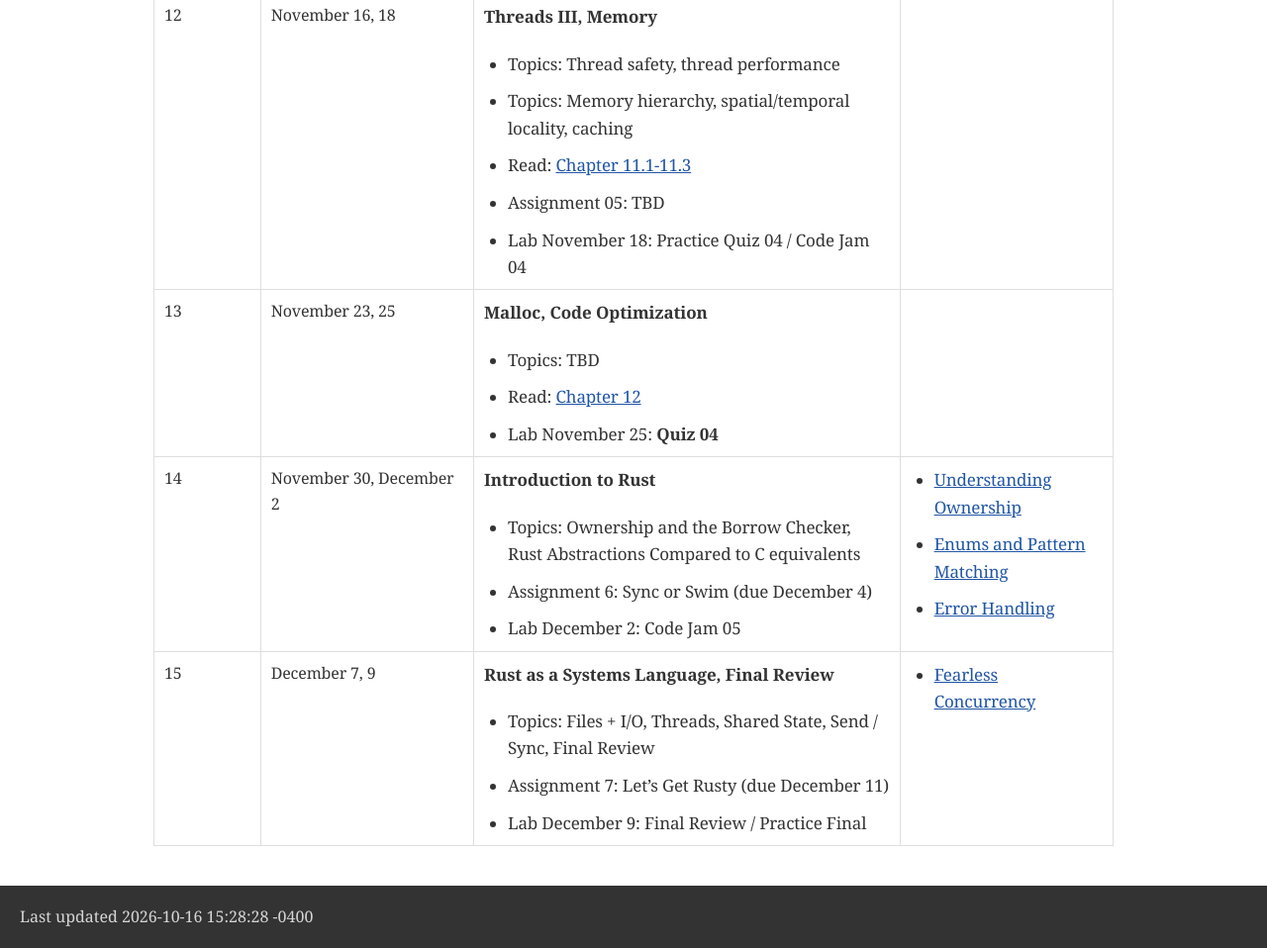
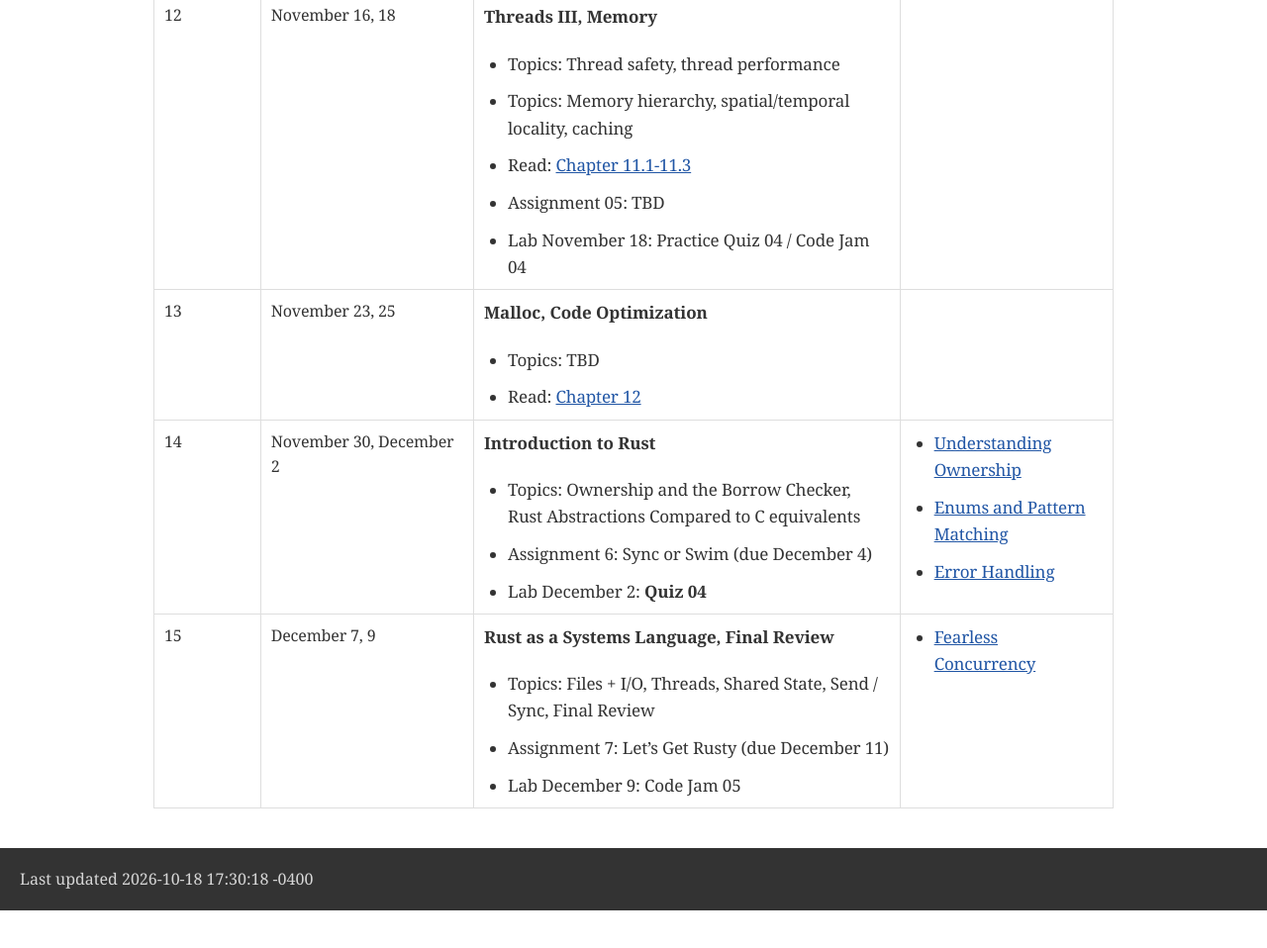
Before and after one commit to BrynMawr-CS223-F26/website, a plain HTML site: page schedule.html in a window 1280 px wide. Shown: the part 2617-3575 px from the top of the page at 99% size. After the commit the page ends 3537 px from the top, so only its background shows below. Drawn offline with Linux system fonts and the light colour scheme; a web font is replaced by a local one.

Commit message:
move final quiz date

```diff
--- a/schedule.html
+++ b/schedule.html
@@ -816,9 +816,6 @@ body.book #toc,body.book #preamble,body.book h1.sect0,body.book .sect1>h2{page-b
 <li>
 <p>Read: <a href="https://diveintosystems.org/singlepage/#_code_optimization">Chapter 12</a></p>
 </li>
-<li>
-<p>Lab November 25: <strong>Quiz 04</strong></p>
-</li>
 </ul>
 </div></div></td>
 <td class="tableblock halign-left valign-top"><div class="content"></div></td>
@@ -838,7 +835,7 @@ body.book #toc,body.book #preamble,body.book h1.sect0,body.book .sect1>h2{page-b
 <p>Assignment 6: Sync or Swim (due December 4)</p>
 </li>
 <li>
-<p>Lab December 2: Code Jam 05</p>
+<p>Lab December 2: <strong>Quiz 04</strong></p>
 </li>
 </ul>
 </div></div></td>
@@ -871,7 +868,7 @@ body.book #toc,body.book #preamble,body.book h1.sect0,body.book .sect1>h2{page-b
 <p>Assignment 7: Let&#8217;s Get Rusty (due December 11)</p>
 </li>
 <li>
-<p>Lab December 9: Final Review / Practice Final</p>
+<p>Lab December 9: Code Jam 05</p>
 </li>
 </ul>
 </div></div></td>
@@ -888,7 +885,7 @@ body.book #toc,body.book #preamble,body.book h1.sect0,body.book .sect1>h2{page-b
 </div>
 <div id="footer">
 <div id="footer-text">
-Last updated 2026-10-16 15:28:28 -0400
+Last updated 2026-10-18 17:30:18 -0400
 </div>
 </div>
 </body>
```
Also changed, not shown: index.html (+2 -5 lines), 1 other file.
